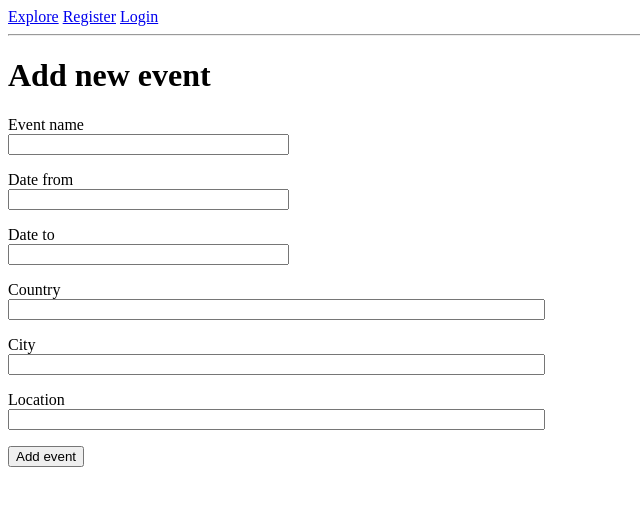
After one commit to 4u70m493/airc, a Flask app: page /new-event in a window 1280 px wide. The commit adds this page. Shown: the top 506 px of the page, without its empty margins (0-640 px from the left). Run offline with Flask 2, Linux system fonts and the light colour scheme.

Commit message:
adds new event form

```diff
--- a/app/routes.py
+++ b/app/routes.py
@@ -3,10 +3,12 @@ from flask import render_template, flash, redirect, url_for, request
 from flask_login import current_user, login_user, logout_user, login_required
 from werkzeug.urls import url_parse
 from app.models import User, Event
+from datetime import datetime
+from helpers import form2datetime
 
 # for forms
 from flask_wtf import FlaskForm
-from forms import LoginForm, EventParamsForm, RegistrationForm
+from forms import LoginForm, EventParamsForm, RegistrationForm, NewEventForm
 
 # Libs for functionality
 import calendar as cal
@@ -23,7 +25,7 @@ def index():
         date_from = form.date_from.data
         date_to = form.date_to.data
 
-        flash("Got: city, country, dates! Nice!")
+        flash("Got: city, country, dates! Nice!")  # TODO implement actual search + return results!
     return render_template('index.html', title='Find best airshows around', form=form)
 
 
@@ -67,13 +69,13 @@ def logout():
     return redirect(url_for('index'))
 
 
-@app.route('/event/<id>')
+@app.route('/event/<event_id>')
 def show_event(event_id):
     event = Event.query.filter_by(id=event_id).first_or_404()
     return render_template('event.html', event=event)
 
 
-@app.route('/plan/<id>')
+@app.route('/plan/<event_id>')
 @login_required
 def plan(event_id):
     event = Event.query.filter_by(id=event_id).first()
@@ -86,7 +88,7 @@ def plan(event_id):
     return redirect(url_for('my-events'))
 
 
-@app.route('/unplan/<id>')
+@app.route('/unplan/<event_id>')
 @login_required
 def unplan(event_id):
     event = Event.query.filter_by(id=event_id).first()
@@ -105,6 +107,27 @@ def unplan(event_id):
 def my_events():
     events = current_user.planned_events().all()
     return render_template('my-events.html', events=events)
+
+
+@login_required
+@app.route('/new-event', methods=['GET', 'POST'])
+def new_event():
+    form = NewEventForm()
+    if form.validate_on_submit():
+        event = Event()
+        event.name = form.name.data
+        event.from_ts = form2datetime(form.from_ts.data)
+        event.to_ts = form2datetime(form.to_ts.data)
+        event.added_ts = datetime.utcnow()
+        event.city = form.city.data
+        event.country = form.country.data
+        event.location = form.location.data
+        db.session.add(event)
+        db.session.commit()
+
+        flash('Congratulations, you have added new event: {}'.format(event.name))
+        return redirect(url_for('show_event'.format(event.id)))  # todo will it work?
+    return render_template('new-event.html', title='Add new event', form=form)
 
 
 @app.route('/calendar')
--- a/app/templates/base.html
+++ b/app/templates/base.html
@@ -15,6 +15,7 @@
             <a href="{{ url_for('login') }}">Login</a>
             {% else %}
             <a href="{{ url_for('my_events') }}">My events</a>
+            <a href="{{ url_for('new_event') }}">New event</a>
             <a href="{{ url_for('logout') }}">Logout</a>
             {% endif %}
         </div>
--- a/app/templates/event.html
+++ b/app/templates/event.html
@@ -1,3 +1,6 @@
+{% extends "base.html" %}
+
+{% block content %}
 <h1>Event: {{ event.name }}</h1>
 {% if event.date_from %}<p>From: {{ event.date_from }}</p>{% endif %}
 {% if event.date_to %}<p>Till: {{ event.date_to }}</p>{% endif %}
@@ -5,5 +8,6 @@
 {% if not current_user.is_planning(event) %}
 <p><a href="{{ url_for('plan', event_id=event.id) }}">Plan</a></p>
 {% else %}
-        <p><a href="{{ url_for('unplan', event_id=event.it) }}">Unplan</a></p>
+<p><a href="{{ url_for('unplan', event_id=event.id) }}">Unplan</a></p>
 {% endif %}
+{% endblock %}
--- /dev/null
+++ b/app/templates/new-event.html
@@ -0,0 +1,33 @@
+{% extends "base.html" %}
+
+{% block content %}
+    <h1>Add new event</h1>
+    <form action="" method="post" novalidate>
+        {{ form.hidden_tag() }}
+        <p>
+            {{ form.name.label }}<br>
+            {{ form.name(size=32) }}
+        </p>
+        <p>
+            {{ form.from_ts.label }}<br>
+            {{ form.from_ts(size=32) }}
+        </p>
+        <p>
+            {{ form.to_ts.label }}<br>
+            {{ form.to_ts(size=32) }}
+        </p>
+                <p>
+            {{ form.country.label }}<br>
+            {{ form.country(size=64) }}
+        </p>
+                <p>
+            {{ form.city.label }}<br>
+            {{ form.city(size=64) }}
+        </p>
+                <p>
+            {{ form.location.label }}<br>
+            {{ form.location(size=64) }}
+        </p>
+        <p>{{ form.submit() }}</p>
+    </form>
+{% endblock %}
--- a/forms.py
+++ b/forms.py
@@ -21,6 +21,16 @@ class EventParamsForm(FlaskForm):
     submit = SubmitField('Find events')
 
 
+class NewEventForm(FlaskForm):
+    name = StringField('Event name')
+    city = StringField('City')
+    country = StringField('Country')
+    location = StringField('Location')
+    from_ts = StringField('Date from')
+    to_ts = StringField('Date to')
+    submit = SubmitField('Add event')
+
+
 class RegistrationForm(FlaskForm):
     username = StringField('Username', validators=[DataRequired()])
     email = StringField('Email', validators=[DataRequired(), Email()])
```
Also changed, not shown: app/helpers.py (added, +7 -0 lines), app/templates/my-events.html (+7 -0 lines). Lines whose indentation alone changed are shown as unchanged.
